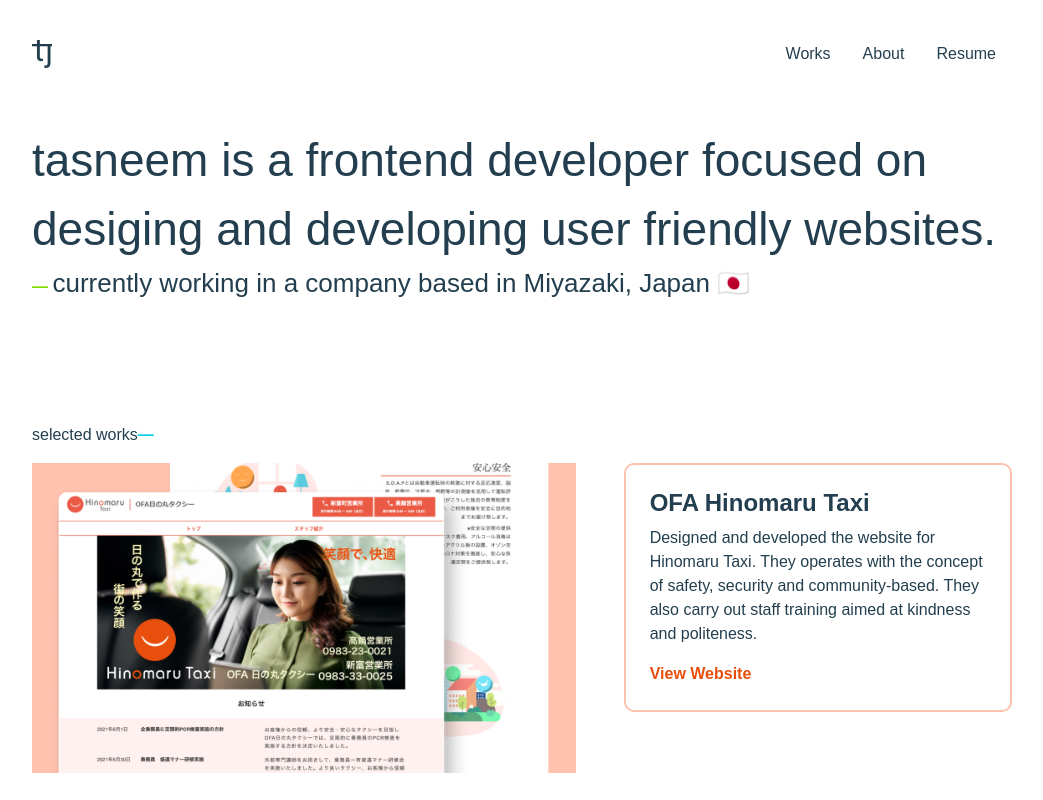
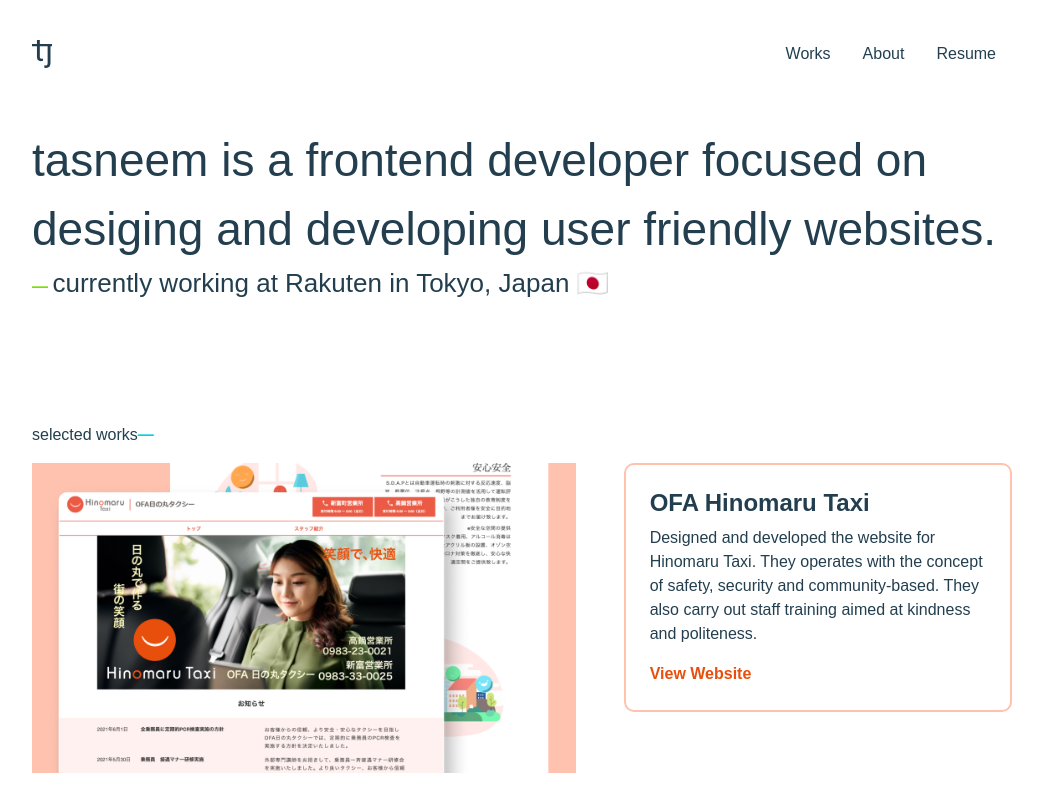
Before and after one commit to tasneemjs/portfolio, a React (Create React App) app: page / in a window 1280 px wide. Shown: the top 800 px of the page, without its empty margins (118-1161 px from the left). Built offline with nearby package versions, Linux system fonts and the light colour scheme.

Commit message:
Description changed

```diff
--- a/src/components/intro/Intro.js
+++ b/src/components/intro/Intro.js
@@ -8,7 +8,7 @@
             on desiging and developing user friendly websites.
             </p>
             <p className="p2">
-                <span className="in-hypn">—&nbsp;</span><span className="intro-p2">currently working in a company based in Miyazaki, Japan 🇯🇵</span>
+                <span className="in-hypn">—&nbsp;</span><span className="intro-p2">currently working at Rakuten in Tokyo, Japan 🇯🇵</span>
             </p>
         </div>
     );
```
